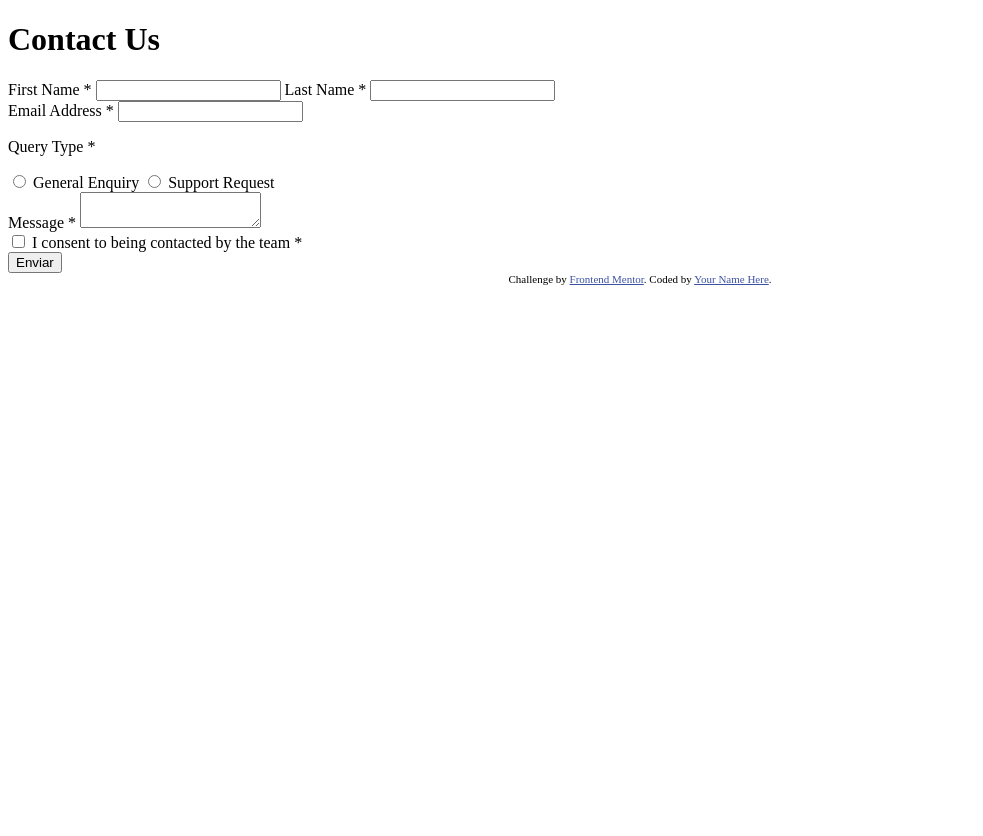
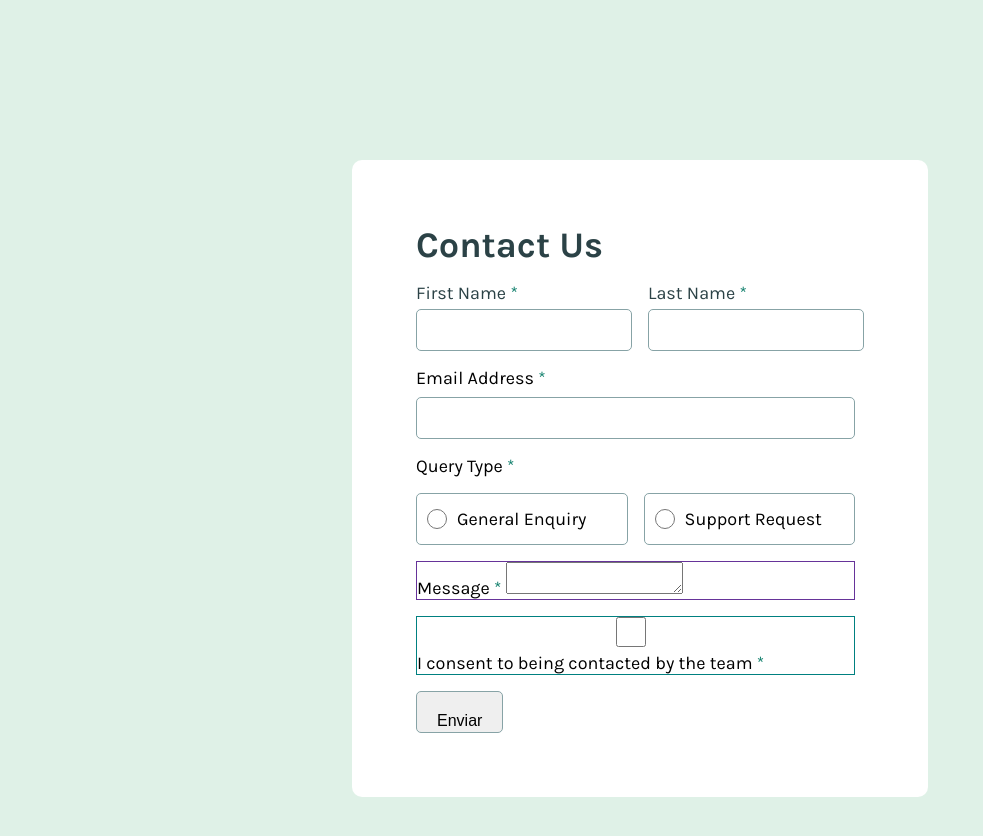
Before and after one commit to oclubedosdez/Formul-rio-de-contato, a plain HTML site: page index.html in a window 1280 px wide. Shown: the whole page, without its empty margins (0-983 px from the left). Before the commit the page ends 800 px from the top, so only its background shows below. Drawn offline with Linux system fonts and the light colour scheme.

Commit message:
atualizado em 28/08/2024

```diff
--- /dev/null
+++ b/assets/css/estilo.css
@@ -0,0 +1,124 @@
+
+:root {
+    /*Primary*/
+--Green-200-lighter: hsl(148, 38%, 91%);
+--Green-600-medium: hsl(169, 82%, 27%);
+--Red: hsl(0, 66%, 54%);
+
+    /*Neutral*/
+--White: hsl(0, 0%, 100%);
+--Grey-500-medium: hsl(186, 15%, 59%);
+--Grey-900-darker: hsl(187, 24%, 22%);
+}
+
+body {
+    display: flex;
+    align-items: center;
+    justify-content: center;
+    padding: 10rem;
+    font-family: Karla;
+    background-color: var(--Green-200-lighter);
+}
+
+.asterisco {
+    color: var(--Green-600-medium);
+}
+
+#Formulario {
+    display: flex;
+    flex-wrap: wrap;
+    padding: 4rem;
+    gap: 1rem;
+    width: 60%;
+    border-radius: 10px;
+    font-size: 18px;
+    background-color: white;
+}
+#Formulario input {
+    border: 1.90px solid var(--Grey-500-medium);
+    border-radius: 5px;
+    height: 30px;
+    padding: 20px;
+    font-size: 16px;
+}
+#Formulario input:focus {
+    border-color: var(--Green-600-medium);
+    outline: none;
+}
+#Formulario h1 {
+    color: var(--Grey-900-darker);
+}
+
+#nome {
+    /* border: 2px solid black; */
+    display: flex;
+    width: 100%;
+    gap: 1rem;
+    color: var(--Grey-900-darker);
+}
+
+#nome input {
+    width: 100%;
+    height: 30px;
+    padding: 20px;
+    font-size: 16px;
+}
+
+#nome section {
+    display: flex;
+    flex-wrap: wrap;
+    width: 300px;
+    /* border: 1px solid orange; */
+}
+#nome label {
+    margin-bottom: 5px;
+}
+
+
+#Email {
+    /* border: 1px solid green; */
+    width: 98%;
+    display: flex;
+    flex-wrap: wrap;
+    gap: 0.50rem;
+}
+#Email input {
+    width: 100%;
+}
+
+
+#Tipo_de_consulta {
+    /* border: 1px solid orange; */
+    width: 98%;
+    display: flex;
+    flex-wrap: wrap;
+    gap: 1rem;
+}
+#Tipo_de_consulta #seleciona_tipo {
+    /* border: 1px solid black; */
+    width: 100%;
+    display: flex;
+    gap: 1rem;
+}
+#Tipo_de_consulta section {
+    display: flex;
+    width: 50%;
+    border: 1px solid var(--Grey-500-medium);
+    align-items: center;
+    padding: 10px;
+    gap: 10px;
+    border-radius: 5px;
+}
+#Tipo_de_consulta section input[type="radio"] {
+    width: 20px;
+}
+
+
+#mensagem {
+    border: 1px solid rebeccapurple;
+    width: 98%;
+}
+#confirma {
+    border: 1px solid teal;
+    width: 98%;
+}
--- /dev/null
+++ b/assets/css/reset.css
@@ -0,0 +1,11 @@
+* {
+    margin: 0;
+    padding: 0;
+    box-sizing: border-box;
+}
+
+/* input[type="text"]:focus {
+    all: unset;
+    border: none;
+    padding: 10px;
+} */
--- /dev/null
+++ b/assets/css/responsivo.css
@@ -0,0 +1,14 @@
+@media(max-width:1100px) {
+    #nome {
+        flex-wrap: wrap;
+    }
+    #nome section {
+        width: 100%;
+    }
+    #Tipo_de_consulta #seleciona_tipo {
+        flex-wrap: wrap;
+    }
+    #Tipo_de_consulta section {
+        width: 100%;
+    }
+}
--- a/index.html
+++ b/index.html
@@ -1,74 +1,70 @@
 <!DOCTYPE html>
-<html lang="en">
+<html lang="pt-br">
 
 <head>
   <meta charset="UTF-8">
   <meta name="viewport" content="width=device-width, initial-scale=1.0">
-  <!-- displays site properly based on user's device -->
+  <link rel="preconnect" href="https://fonts.googleapis.com">
+  <link rel="preconnect" href="https://fonts.gstatic.com" crossorigin>
+  <link href="https://fonts.googleapis.com/css2?family=Karla:ital,wght@0,200..800;1,200..800&display=swap"
+    rel="stylesheet">
 
-  <link rel="icon" type="image/png" sizes="32x32" href="./assets/images/favicon-32x32.png">
-
-  <title>Frontend Mentor | Contact form</title>
-
-  <!-- Feel free to remove these styles or customise in your own stylesheet 👍 -->
-  <style>
-    .attribution {
-      font-size: 11px;
-      text-align: center;
-    }
-
-    .attribution a {
-      color: hsl(228, 45%, 44%);
-    }
-  </style>
+  <link rel="stylesheet" href="./assets/css/reset.css">
+  <link rel="stylesheet" href="./assets/css/estilo.css">
+  <link rel="stylesheet" href="./assets/css/responsivo.css">
+  <title>Document</title>
 </head>
 
 <body>
-
-  <form action="">
+  <form action="" id="Formulario">
     <h1>Contact Us</h1>
 
     <div id="nome">
-      <label for="Primeiro_nome">First Name *</label>
+      <section id="seu_primeiro_nome">
+        <label for="Primeiro_nome">First Name <span class="asterisco">*</span></label>
         <input type="text" id="Primeiro_nome" name="Primeiro_nome" required>
+      </section>
 
-      <label for="Segundo_nome">Last Name *</label>
+      <section id="seu_segundo_nome">
+        <label for="Segundo_nome">Last Name <span class="asterisco">*</span></label>
         <input type="text" id="Segundo_nome" name="Segundo_nome" required>
+      </section>
     </div>
 
     <div id="Email">
-      <label for="email">Email Address *</label>
+      <label for="email">Email Address <span class="asterisco">*</span></label>
       <input type="email" name="email" id="email">
     </div>
 
     <div id="Tipo_de_consulta">
-      <p>Query Type *</p>
+      <p>Query Type <span class="asterisco">*</span></p>
 
+      <div id="seleciona_tipo">
+        <section>
           <input type="radio" name="queryType" id="generalEnquiry" value="generalEnquiry">
           <label for="generalEnquiry">General Enquiry</label>
+        </section>
 
+        <section>
           <input type="radio" name="queryType" id="supportRequest" value="supportRequest">
           <label for="supportRequest">Support Request</label>
+        </section>
+      </div>
     </div>
 
     <div id="mensagem">
-      <label for="mesage">Message *</label>
+      <label for="mesage">Message <span class="asterisco">*</span></label>
       <textarea name="mesage" id="mesage"></textarea>
     </div>
 
-    <div>
+    <div id="confirma">
       <input type="checkbox" name="confirma" id="confirma">
-      <label for="confirma">I consent to being contacted by the team *</label>
+      <label for="confirma">I consent to being contacted by the team <span class="asterisco">*</span></label>
     </div>
 
     <input type="submit" value="Enviar">
 
   </form>
-
-  <div class="attribution">
-    Challenge by <a href="https://www.frontendmentor.io?ref=challenge">Frontend Mentor</a>.
-    Coded by <a href="#">Your Name Here</a>.
-  </div>
 </body>
 
 </html>
```
Lines whose indentation alone changed are shown as unchanged.
